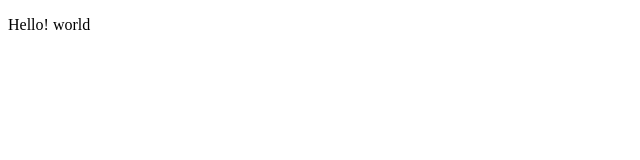
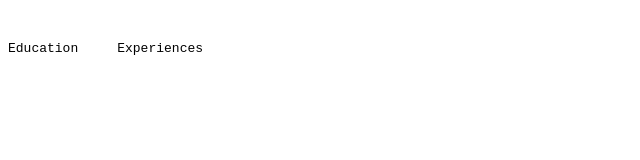
Before and after one commit to Aniketyadav29/index.html, a plain HTML site: page hello.html in a window 1280 px wide. Shown: the whole page, without its empty margins (0-640 px from the left). Drawn offline with Linux system fonts and the light colour scheme.

Commit message:
Update hello.html

```diff
--- a/hello.html
+++ b/hello.html
@@ -6,7 +6,11 @@
     <title>Document</title>
 </head>
 <body>
-    <p>Hello! world </p>
+    <header>
+        <pre>
+            <p>Education     Experiences</p>
+        </pre>
+    </header>
 </body>
 
 </html>
```
